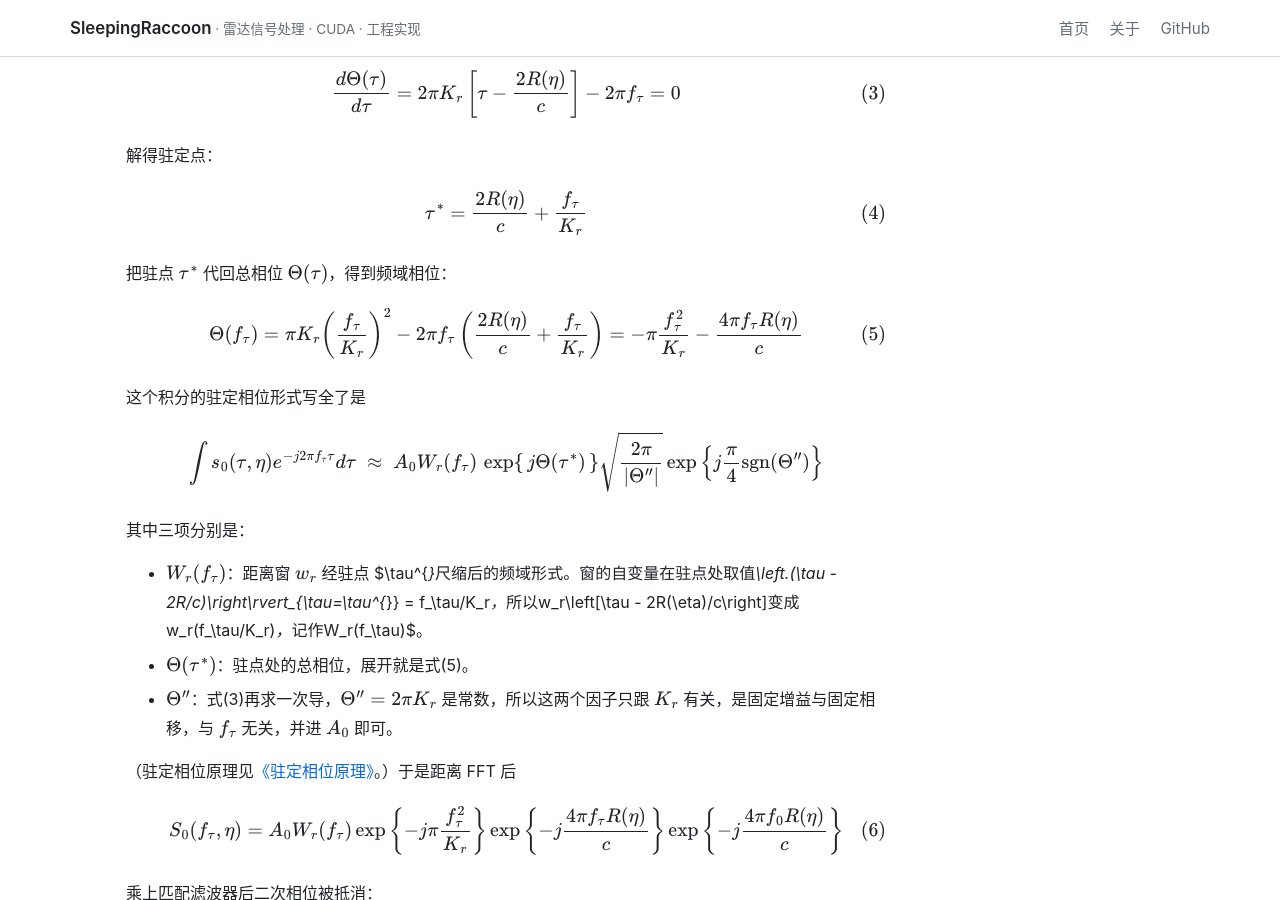
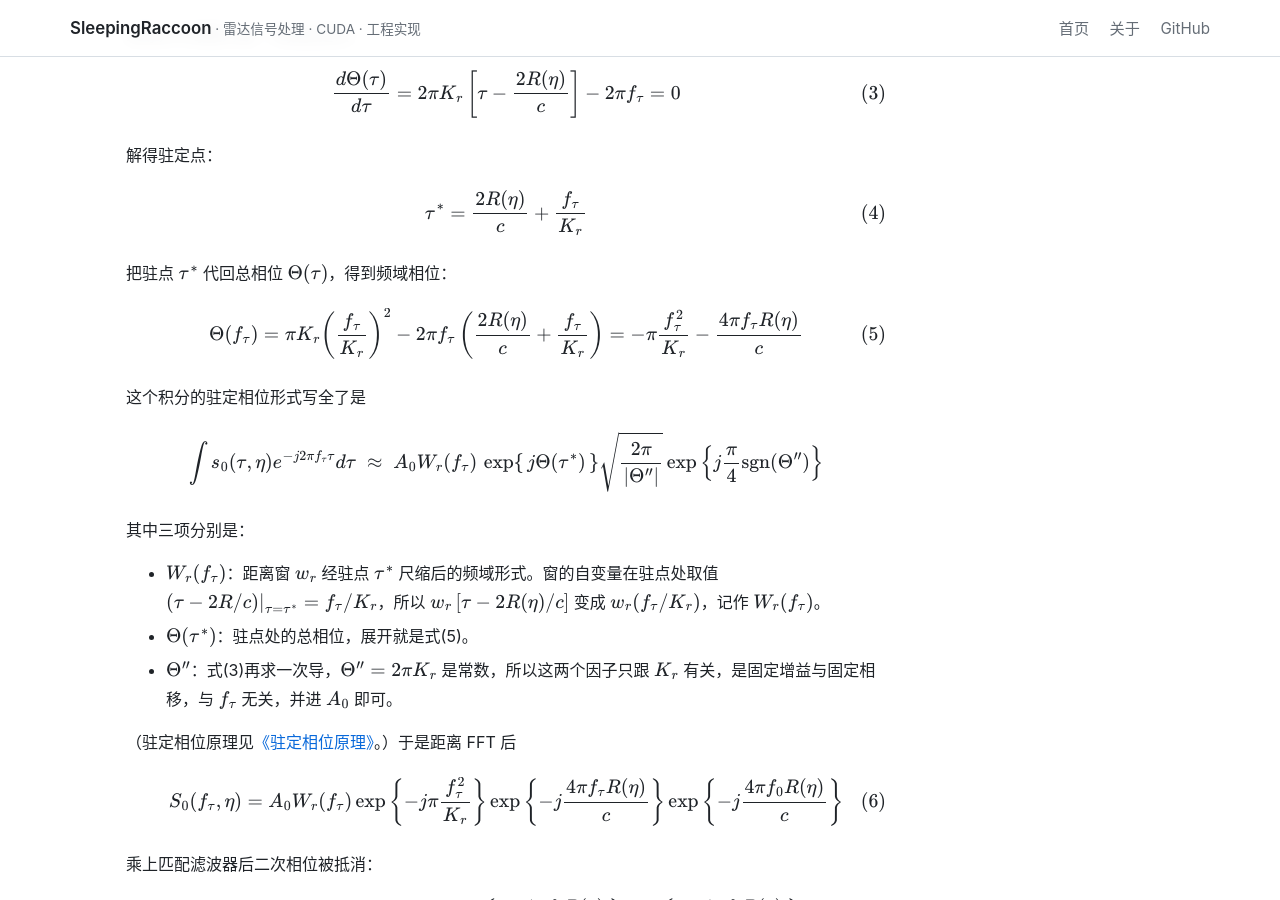
Before and after one commit to SleepingRaccoon/SleepingRaccoon.github.io, a Jekyll site: the page built from _radar/10_RDA_小斜视角.md, in a window 1280 px wide and 900 px high, scrolled down 1771 px. Built offline with Jekyll 4.4.1, drawn with Linux system fonts in a browser that asks for light colours; formulas are drawn with MathJax 3; some of the changed text lies outside the part shown.

Commit message:
fix: RDA 行内公式里的 * 被 kramdown 当成斜体，导致整页公式不渲染
$...$ 不是 kramdown 的数学区，里面的 * 会被当成强调标记插进 <em>（如 \tau^{*}），
MathJax 拿到的是坏掉的 LaTeX，于是公式全变裸文本。把行内公式里的 * 统一写成 \ast，
并把这条规则加进 tools/normalize-math.ps1（与 \{ \}、|x| 同一类问题）。

```diff
--- a/_radar/10_RDA_小斜视角.md
+++ b/_radar/10_RDA_小斜视角.md
@@ -7,7 +7,7 @@
 ## 0 符号约定
 先把符号列清楚，后面直接引用。
 *   $\tau$：**距离向快时间**（发射脉冲的传播时间）。
-*   $\tau^{*}, \eta^{*}$：距离向、方位向驻定相位求出的**驻定点**，是为写频域形式引入的变量，不是快时间 $\tau$ 和慢时间 $\eta$，不要混用。
+*   $\tau^{\ast}, \eta^{\ast}$：距离向、方位向驻定相位求出的**驻定点**，是为写频域形式引入的变量，不是快时间 $\tau$ 和慢时间 $\eta$，不要混用。
 *   $\eta$：**方位向慢时间**（雷达飞行的时间）。
 *   $\eta_c$：**波束中心穿越时刻**，雷达波束中心正好扫过目标的慢时间。
 *   $\eta = 0$：**零多普勒时刻**，雷达到目标最近的时刻（斜距为 $R_0$）。波束前视（波束中心在零多普勒之前扫过目标）时 $\eta_c < 0$，后视时 $\eta_c > 0$。
@@ -59,7 +59,7 @@
  \tau^{*} = \frac{2R(\eta)}{c} + \frac{f_\tau}{K_r} \tag{4}
 $$
 
-把驻点 $\tau^{*}$ 代回总相位 $\Theta(\tau)$，得到频域相位：
+把驻点 $\tau^{\ast}$ 代回总相位 $\Theta(\tau)$，得到频域相位：
 
 $$
  \Theta(f_\tau) = \pi K_r \left(\frac{f_\tau}{K_r}\right)^2 - 2\pi f_\tau \left(\frac{2R(\eta)}{c} + \frac{f_\tau}{K_r}\right) = -\pi \frac{f_\tau^2}{K_r} - \frac{4\pi f_\tau R(\eta)}{c} \tag{5}
@@ -72,8 +72,8 @@
 $$
 
 其中三项分别是：
-*   $W_r(f_\tau)$：距离窗 $w_r$ 经驻点 $\tau^{*}$ 尺缩后的频域形式。窗的自变量在驻点处取值 $\left.(\tau - 2R/c)\right\rvert_{\tau=\tau^{*}} = f_\tau/K_r$，所以 $w_r\left[\tau - 2R(\eta)/c\right]$ 变成 $w_r(f_\tau/K_r)$，记作 $W_r(f_\tau)$。
-*   $\Theta(\tau^{*})$：驻点处的总相位，展开就是式(5)。
+*   $W_r(f_\tau)$：距离窗 $w_r$ 经驻点 $\tau^{\ast}$ 尺缩后的频域形式。窗的自变量在驻点处取值 $\left.(\tau - 2R/c)\right\rvert_{\tau=\tau^{\ast}} = f_\tau/K_r$，所以 $w_r\left[\tau - 2R(\eta)/c\right]$ 变成 $w_r(f_\tau/K_r)$，记作 $W_r(f_\tau)$。
+*   $\Theta(\tau^{\ast})$：驻点处的总相位，展开就是式(5)。
 *   $\Theta''$：式(3)再求一次导，$\Theta'' = 2\pi K_r$ 是常数，所以这两个因子只跟 $K_r$ 有关，是固定增益与固定相移，与 $f_\tau$ 无关，并进 $A_0$ 即可。
 
 （驻定相位原理见[《驻定相位原理》](../radar/驻定相位原理/)。）于是距离 FFT 后
@@ -138,7 +138,7 @@
  \eta^{*} = -\frac{f_\eta}{K_a} \tag{14}
 $$
 
-二阶导 $\Theta'' = -2\pi K_a$ 同样只贡献常数。把驻点 $\eta^{*}$ 代回总相位，得到频域相位：
+二阶导 $\Theta'' = -2\pi K_a$ 同样只贡献常数。把驻点 $\eta^{\ast}$ 代回总相位，得到频域相位：
 
 $$
  \Theta(f_\eta) = -\pi K_a \left(-\frac{f_\eta}{K_a}\right)^2 - 2\pi f_\eta \left(-\frac{f_\eta}{K_a}\right) = \pi \frac{f_\eta^2}{K_a} \tag{15}
@@ -151,8 +151,8 @@
 $$
 
 其中三项分别是：
-*   $W_a(f_\eta - f_{\eta_c})$：方位窗 $w_a$ 经驻点 $\eta^{*}$ 尺缩后的频域形式，与 $w_r \to W_r$ 同一回事。
-*   $\Theta(\eta^{*})$：驻点处的总相位，展开就是式(15)。
+*   $W_a(f_\eta - f_{\eta_c})$：方位窗 $w_a$ 经驻点 $\eta^{\ast}$ 尺缩后的频域形式，与 $w_r \to W_r$ 同一回事。
+*   $\Theta(\eta^{\ast})$：驻点处的总相位，展开就是式(15)。
 *   $\Theta'' = -2\pi K_a$ 是常数，所以这两个因子只跟 $K_a$ 有关，一起并入 $A_0$ 即可。
 
 **距离多普勒域信号。** 方位 FFT 之后，信号带上距离徙动与方位频域包络：
```
Also changed, not shown: 1 other file.
